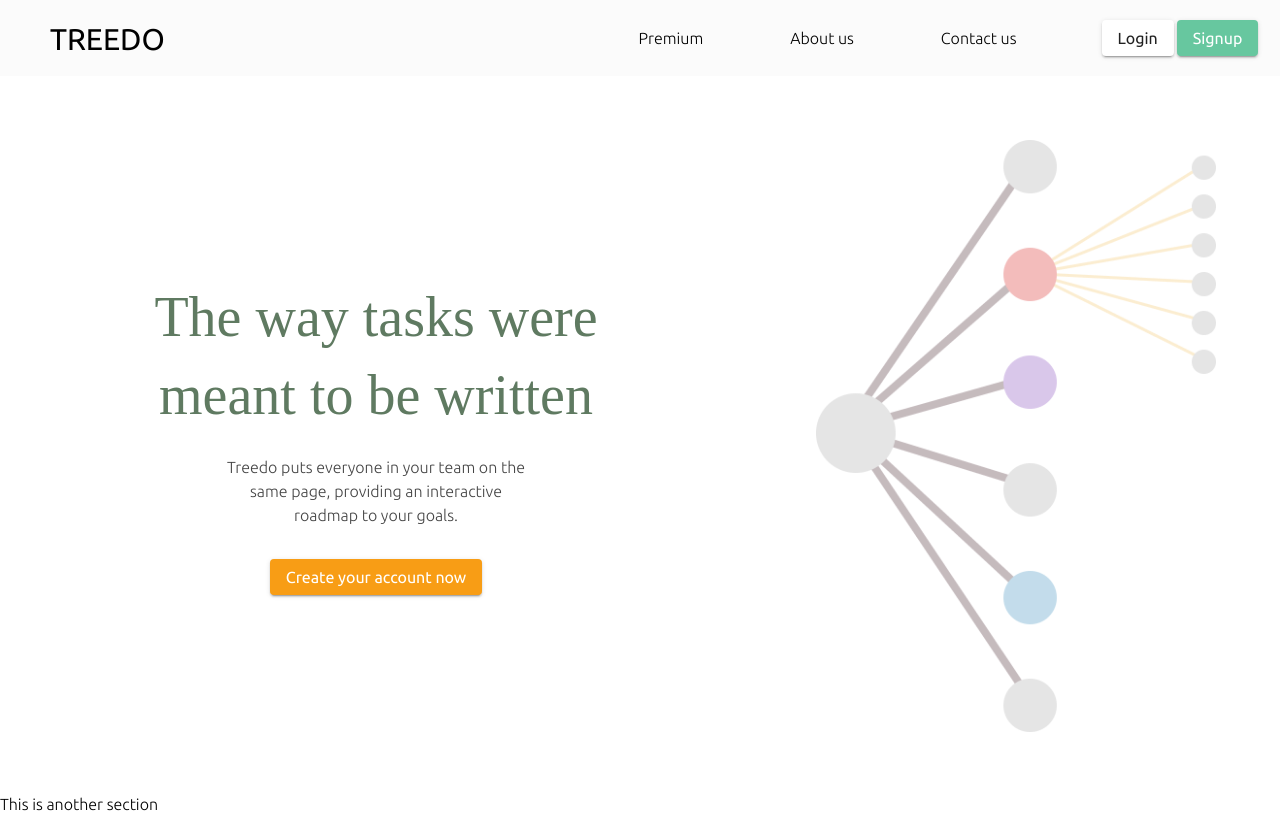
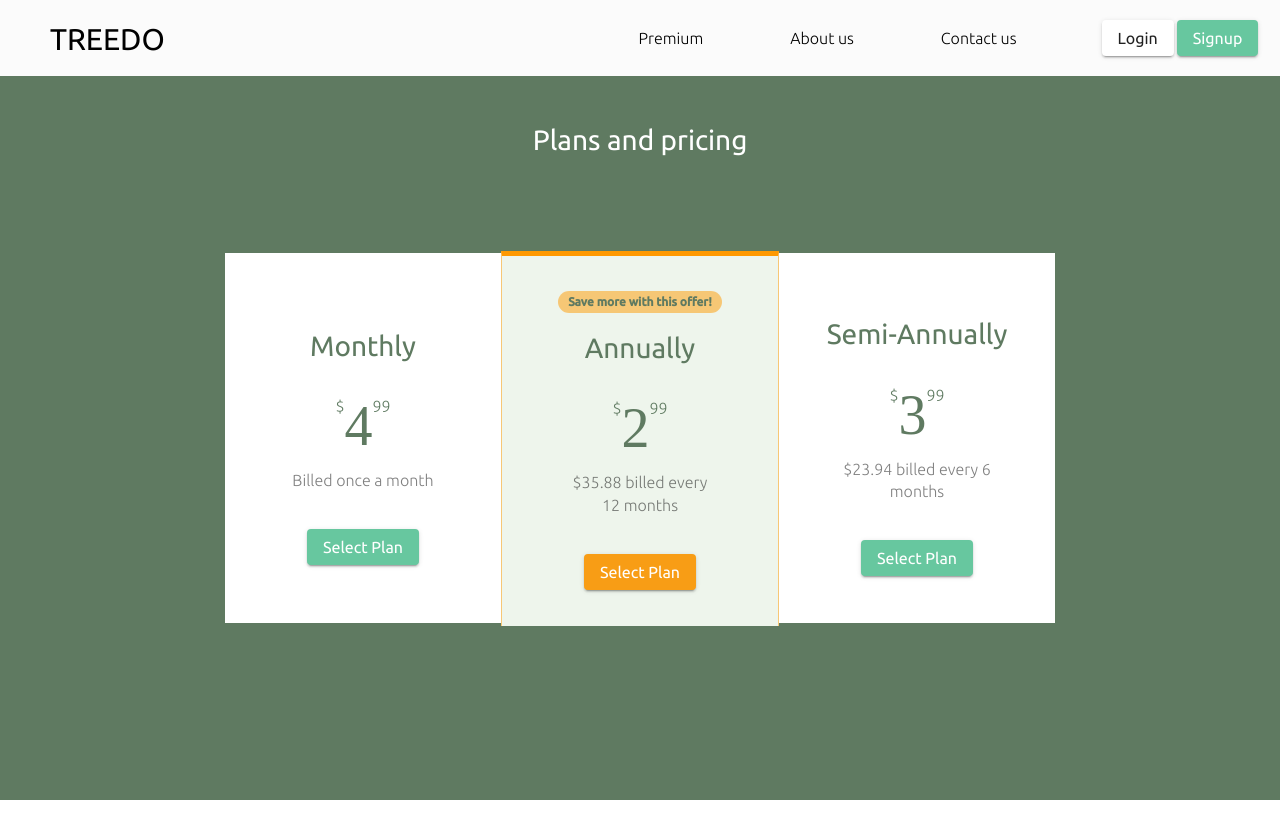
Before and after one commit to MaurizioTonelli/Treedo-Frontend, an Angular app: page / in a window 1280 px wide. Built offline with nearby package versions, Linux system fonts and the light colour scheme; a web font is replaced by a local one.

Commit message:
Add premium pricing page

```diff
--- /dev/null
+++ b/src/_global-variables.scss
@@ -0,0 +1 @@
+$navbar-height: 76px;
--- a/src/app/app.component.html
+++ b/src/app/app.component.html
@@ -1 +1 @@
-<app-landing></app-landing>
+<app-premium></app-premium>
--- a/src/app/app.module.ts
+++ b/src/app/app.module.ts
@@ -9,6 +9,8 @@ import { ClearNavbarComponent } from './shared/clear-navbar/clear-navbar.compone
 import { WelcomeCardComponent } from './landing-page/welcome-card/welcome-card.component';
 import { ExampleSectionComponent } from './landing-page/example-section/example-section.component';
 import { LandingComponent } from './landing-page/landing/landing.component';
+import { PlanCardComponent } from './premium-page/plan-card/plan-card.component';
+import { PremiumComponent } from './premium-page/premium/premium.component';
 
 @NgModule({
   declarations: [
@@ -17,6 +19,8 @@ import { LandingComponent } from './landing-page/landing/landing.component';
     WelcomeCardComponent,
     ExampleSectionComponent,
     LandingComponent,
+    PlanCardComponent,
+    PremiumComponent,
   ],
   imports: [
     BrowserModule,
--- /dev/null
+++ b/src/app/premium-page/plan-card/plan-card.component.html
@@ -0,0 +1,13 @@
+<div class="card" [ngClass]="{'selected': isSelected === true}">
+    <div class="recommended-label mat-body-2" *ngIf="isSelected" >
+        Save more with this offer!
+    </div>
+    <h1 class="period">{{periodicity}}</h1>
+    <div class="price">
+        <p>$</p>
+        <h1 class="mat-display-3">{{price}}</h1>
+        <p>99</p>
+    </div>
+    <p class="info"><ng-content></ng-content></p>
+    <button mat-raised-button [color]="isSelected? 'accent' : 'primary'">Select Plan</button>
+</div>
--- /dev/null
+++ b/src/app/premium-page/plan-card/plan-card.component.scss
@@ -0,0 +1,57 @@
+@import "../../../global-colors";
+
+.card {
+  padding: 10px;
+  display: flex;
+  flex-direction: column;
+  align-items: center;
+  justify-content: center;
+  width: 20vw;
+  height: 350px;
+  background-color: white;
+  color: $treedo-branch;
+  transition: all 0.3s ease-in-out;
+
+  button {
+    margin-top: 10%;
+  }
+
+  &:hover {
+    transform: scale(1.01);
+  }
+}
+
+.recommended-label {
+  background-color: rgba($treedo-orange, 0.5);
+  padding: 5px 10px;
+  border-radius: 15px;
+  font-size: 12px;
+}
+
+.period {
+  margin-top: 8%;
+  margin-bottom: 15%;
+}
+
+.price {
+  display: flex;
+  flex-direction: row;
+  h1 {
+    margin-bottom: 15px;
+  }
+}
+
+.info {
+  color: rgba(black, 0.5);
+  width: 60%;
+  text-align: center;
+  line-height: 140%;
+}
+
+.selected {
+  border-left: 1px solid rgba($treedo-orange, 0.5);
+  border-right: 1px solid rgba($treedo-orange, 0.5);
+
+  border-top: 5px solid $treedo-orange;
+  background-color: rgb(238, 245, 236);
+}
--- /dev/null
+++ b/src/app/premium-page/plan-card/plan-card.component.ts
@@ -0,0 +1,16 @@
+import { Component, Input, OnInit } from '@angular/core';
+
+@Component({
+  selector: 'app-plan-card',
+  templateUrl: './plan-card.component.html',
+  styleUrls: ['./plan-card.component.scss'],
+})
+export class PlanCardComponent implements OnInit {
+  @Input('selected') isSelected: boolean = false;
+  @Input('price') price: string = '';
+  @Input('periodicity') periodicity: string = '';
+
+  constructor() {}
+
+  ngOnInit(): void {}
+}
--- /dev/null
+++ b/src/app/premium-page/premium/premium.component.html
@@ -0,0 +1,9 @@
+<div class="wrapper">
+    <app-clear-navbar></app-clear-navbar>
+    <div class="plans">
+        <h1>Plans and pricing</h1>
+        <app-plan-card price="4" periodicity="Monthly">Billed once a month</app-plan-card>
+        <app-plan-card [selected]="true" price="2" periodicity="Annually"> $35.88 billed every 12 months </app-plan-card>
+        <app-plan-card price="3" periodicity="Semi-Annually"> $23.94 billed every 6 months </app-plan-card>
+    </div>
+</div>
--- /dev/null
+++ b/src/app/premium-page/premium/premium.component.scss
@@ -0,0 +1,22 @@
+@import "../../../global-colors";
+@import "../../../global-variables";
+
+.wrapper {
+  height: 100vh;
+  background-color: $treedo-branch;
+}
+
+.plans {
+  display: flex;
+  flex-direction: row;
+  justify-content: center;
+  align-items: center;
+  height: calc(100vh - #{$navbar-height});
+  position: relative;
+
+  h1 {
+    position: absolute;
+    top: 50px;
+    color: white;
+  }
+}
--- /dev/null
+++ b/src/app/premium-page/premium/premium.component.ts
@@ -0,0 +1,15 @@
+import { Component, OnInit } from '@angular/core';
+
+@Component({
+  selector: 'app-premium',
+  templateUrl: './premium.component.html',
+  styleUrls: ['./premium.component.scss']
+})
+export class PremiumComponent implements OnInit {
+
+  constructor() { }
+
+  ngOnInit(): void {
+  }
+
+}
```
